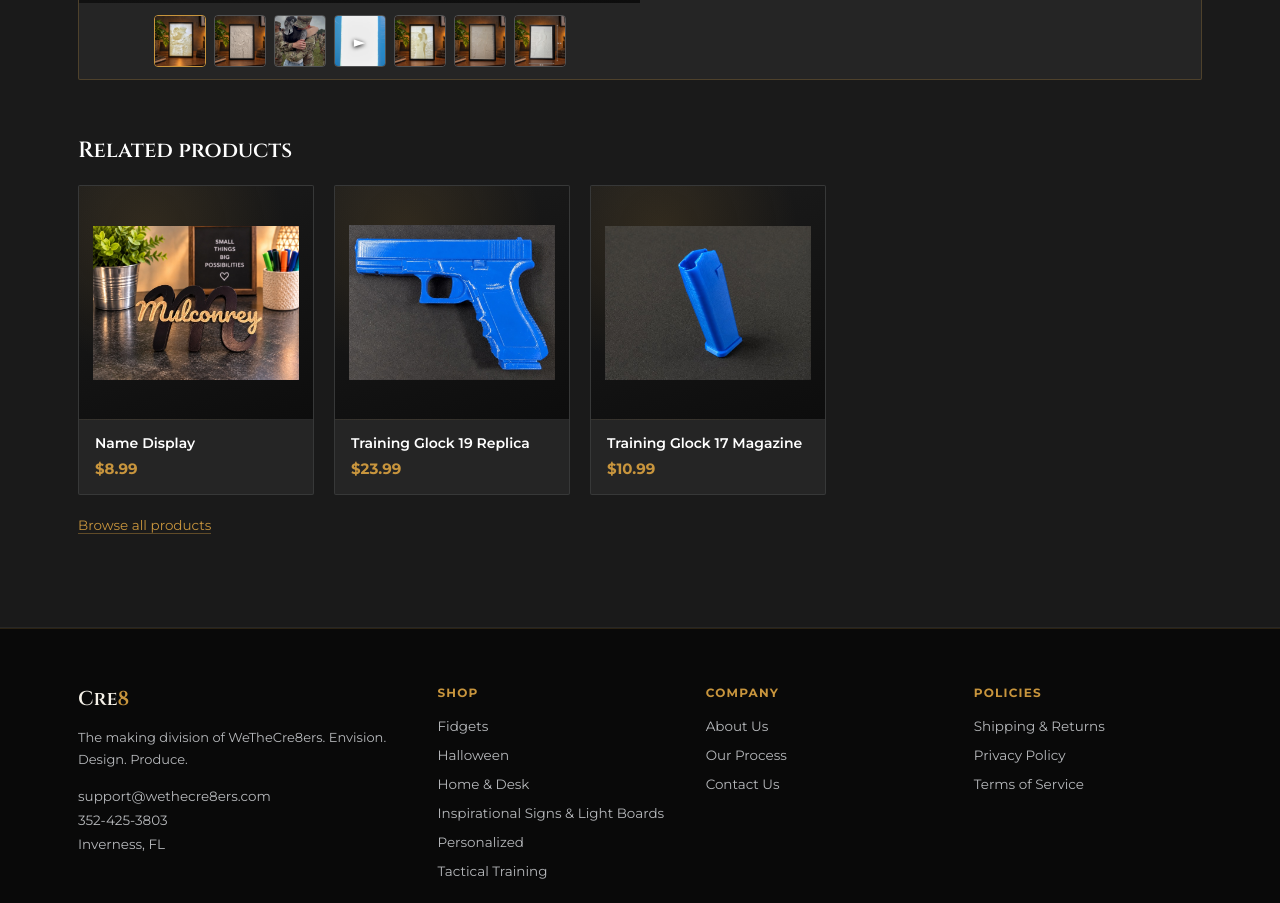
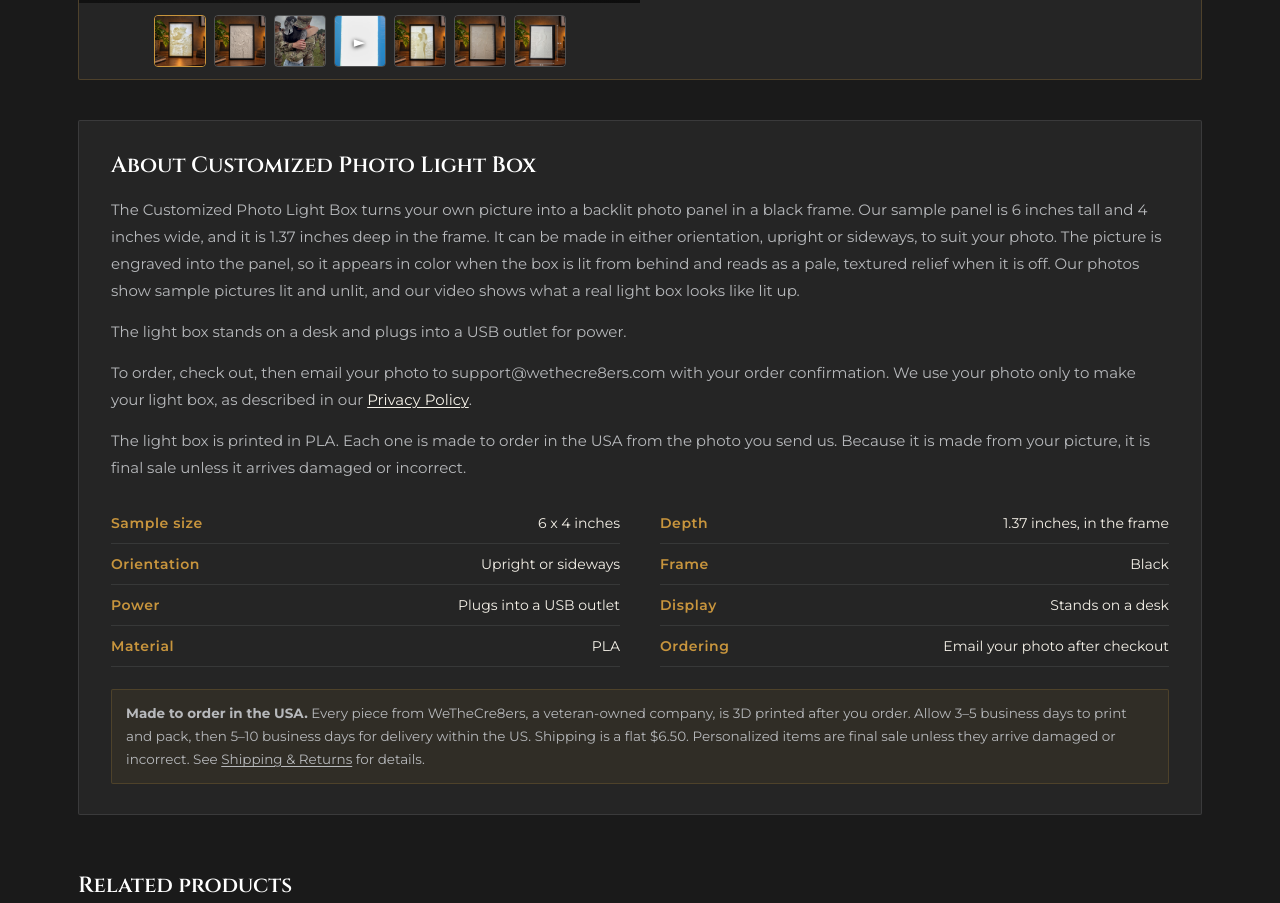
Before and after one commit to Wethecre8ers/wethecre8ers-site, a website: page cre8-website/products/custom-photo-light-box.html in a window 1280 px wide. Shown: the part 740-1643 px from the top of the page. Drawn offline with Linux system fonts and the light colour scheme.

Commit message:
Add About section to Customized Photo Light Box
Longer page copy with size, depth, orientation, USB power, the ordering
steps, and material, plus a specs list. Links inside page text are now
underlined so they read as links.

Co-Authored-By: Claude Sonnet 5.5 <noreply@anthropic.com>

```diff
--- a/cre8-website/css/styles.css
+++ b/cre8-website/css/styles.css
@@ -509,6 +509,8 @@
   .ppSpecs dt{color:var(--gold); font-weight:600; letter-spacing:.04em;}
   .ppSpecs dd{margin:0; color:var(--ivory); text-align:right;}
   .ppAbout .ppMade{margin-top:22px; font-size:13.5px; line-height:1.7;}
+  .ppAbout p a{color:var(--ivory); text-decoration:underline; text-underline-offset:2px;}
+  .ppAbout p a:hover{color:var(--gold);}
   .ppAbout .ppMade a{text-decoration:underline; text-underline-offset:2px;}
   @media (max-width:640px){ .ppAbout{padding:24px 20px;} .ppSpecs{grid-template-columns:1fr;} }
   .ppRelated{margin-top:56px;}
--- a/cre8-website/js/products.js
+++ b/cre8-website/js/products.js
@@ -151,7 +151,14 @@ const PRODUCTS = [
     slug:'custom-photo-light-box', seoTitle:'Custom Photo Light Box | WeTheCre8ers',
     seoDesc:'A backlit photo panel made from your own picture, engraved so it glows when lit. Made to order: email your photo after checkout.',
     price:34.99, desc:'A backlit photo panel made from your own picture, engraved so it glows when lit. Made to order — after checkout, email your photo to support@wethecre8ers.com with your order confirmation.',
-    icon:'lightbox', images:['/images/products/photolightbox-1.jpg','/images/products/photolightbox-2.jpg','/images/products/photolightbox-3.jpg','/images/products/photolightbox-movie.mp4','/images/products/photolightbox-4.jpg','/images/products/photolightbox-5.jpg','/images/products/photolightbox-6.jpg'], asIs:true, needsPhoto:true, materials:[], colors:[], featured:4
+    icon:'lightbox', images:['/images/products/photolightbox-1.jpg','/images/products/photolightbox-2.jpg','/images/products/photolightbox-3.jpg','/images/products/photolightbox-movie.mp4','/images/products/photolightbox-4.jpg','/images/products/photolightbox-5.jpg','/images/products/photolightbox-6.jpg'], asIs:true, needsPhoto:true, materials:[], colors:[], featured:4,
+    details:[
+      'The Customized Photo Light Box turns your own picture into a backlit photo panel in a black frame. Our sample panel is 6 inches tall and 4 inches wide, and it is 1.37 inches deep in the frame. It can be made in either orientation, upright or sideways, to suit your photo. The picture is engraved into the panel, so it appears in color when the box is lit from behind and reads as a pale, textured relief when it is off. Our photos show sample pictures lit and unlit, and our video shows what a real light box looks like lit up.',
+      'The light box stands on a desk and plugs into a USB outlet for power.',
+      'To order, check out, then email your photo to support@wethecre8ers.com with your order confirmation. We use your photo only to make your light box, as described in our [Privacy Policy](/privacy-policy.html).',
+      'The light box is printed in PLA. Each one is made to order in the USA from the photo you send us. Because it is made from your picture, it is final sale unless it arrives damaged or incorrect.'
+    ],
+    specs:[['Sample size','6 x 4 inches'],['Depth','1.37 inches, in the frame'],['Orientation','Upright or sideways'],['Frame','Black'],['Power','Plugs into a USB outlet'],['Display','Stands on a desk'],['Material','PLA'],['Ordering','Email your photo after checkout']]
   },
   {
     id:'training-glock19-01', category:'Tactical Training', name:'Training Glock 19 Replica',
--- a/cre8-website/products/custom-photo-light-box.html
+++ b/cre8-website/products/custom-photo-light-box.html
@@ -141,6 +141,15 @@
         </div>
       </div>
     </div>
+    <section class="ppAbout">
+      <h2>About Customized Photo Light Box</h2>
+      <p>The Customized Photo Light Box turns your own picture into a backlit photo panel in a black frame. Our sample panel is 6 inches tall and 4 inches wide, and it is 1.37 inches deep in the frame. It can be made in either orientation, upright or sideways, to suit your photo. The picture is engraved into the panel, so it appears in color when the box is lit from behind and reads as a pale, textured relief when it is off. Our photos show sample pictures lit and unlit, and our video shows what a real light box looks like lit up.</p>
+      <p>The light box stands on a desk and plugs into a USB outlet for power.</p>
+      <p>To order, check out, then email your photo to support@wethecre8ers.com with your order confirmation. We use your photo only to make your light box, as described in our <a href="/privacy-policy.html">Privacy Policy</a>.</p>
+      <p>The light box is printed in PLA. Each one is made to order in the USA from the photo you send us. Because it is made from your picture, it is final sale unless it arrives damaged or incorrect.</p>
+      <dl class="ppSpecs"><div><dt>Sample size</dt><dd>6 x 4 inches</dd></div><div><dt>Depth</dt><dd>1.37 inches, in the frame</dd></div><div><dt>Orientation</dt><dd>Upright or sideways</dd></div><div><dt>Frame</dt><dd>Black</dd></div><div><dt>Power</dt><dd>Plugs into a USB outlet</dd></div><div><dt>Display</dt><dd>Stands on a desk</dd></div><div><dt>Material</dt><dd>PLA</dd></div><div><dt>Ordering</dt><dd>Email your photo after checkout</dd></div></dl>
+      <div class="noteBox ppMade"><b>Made to order in the USA.</b> Every piece from WeTheCre8ers, a veteran-owned company, is 3D printed after you order. Allow 3&ndash;5 business days to print and pack, then 5&ndash;10 business days for delivery within the US. Shipping is a flat $6.50. Personalized items are final sale unless they arrive damaged or incorrect. See <a href="/shipping-returns.html">Shipping &amp; Returns</a> for details.</div>
+    </section>
     <div class="ppRelated">
       <h2>Related products</h2>
       <div class="ppRelatedRow">
```
